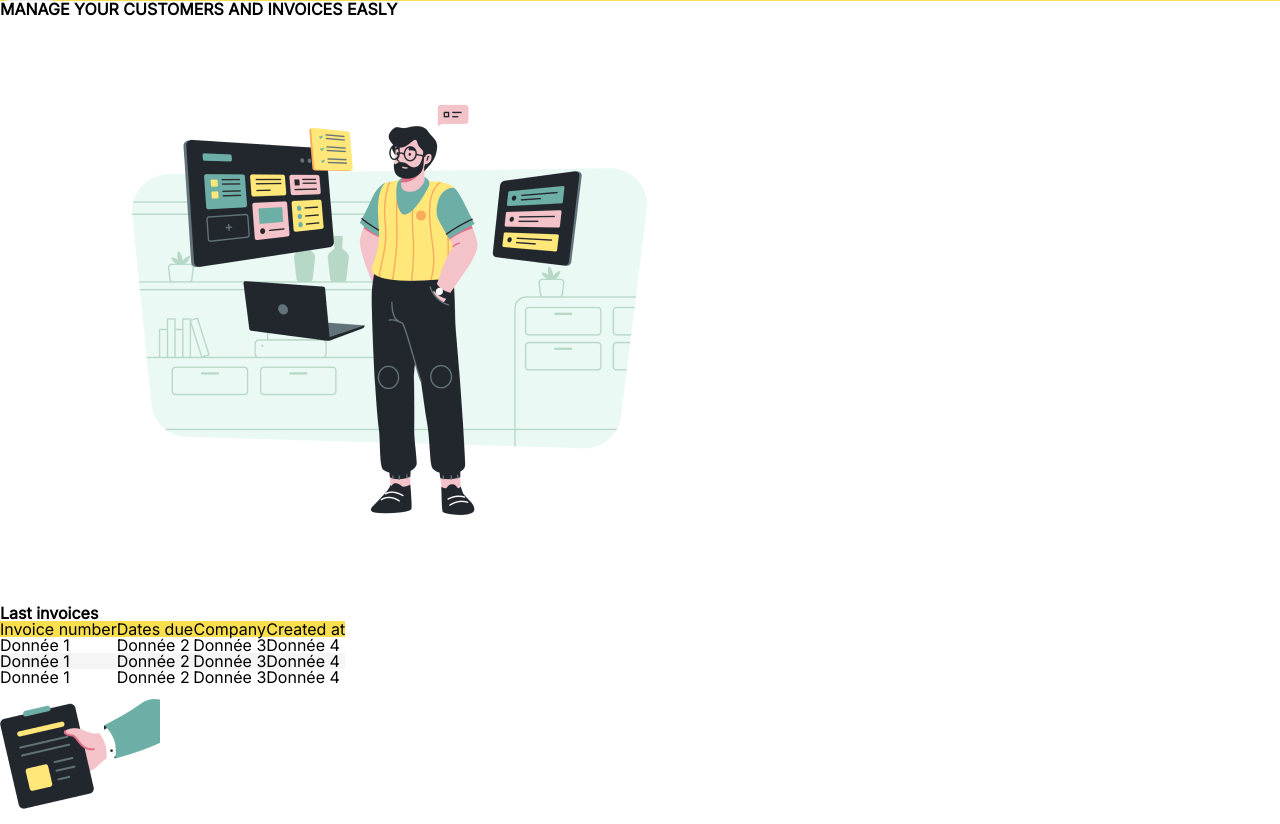
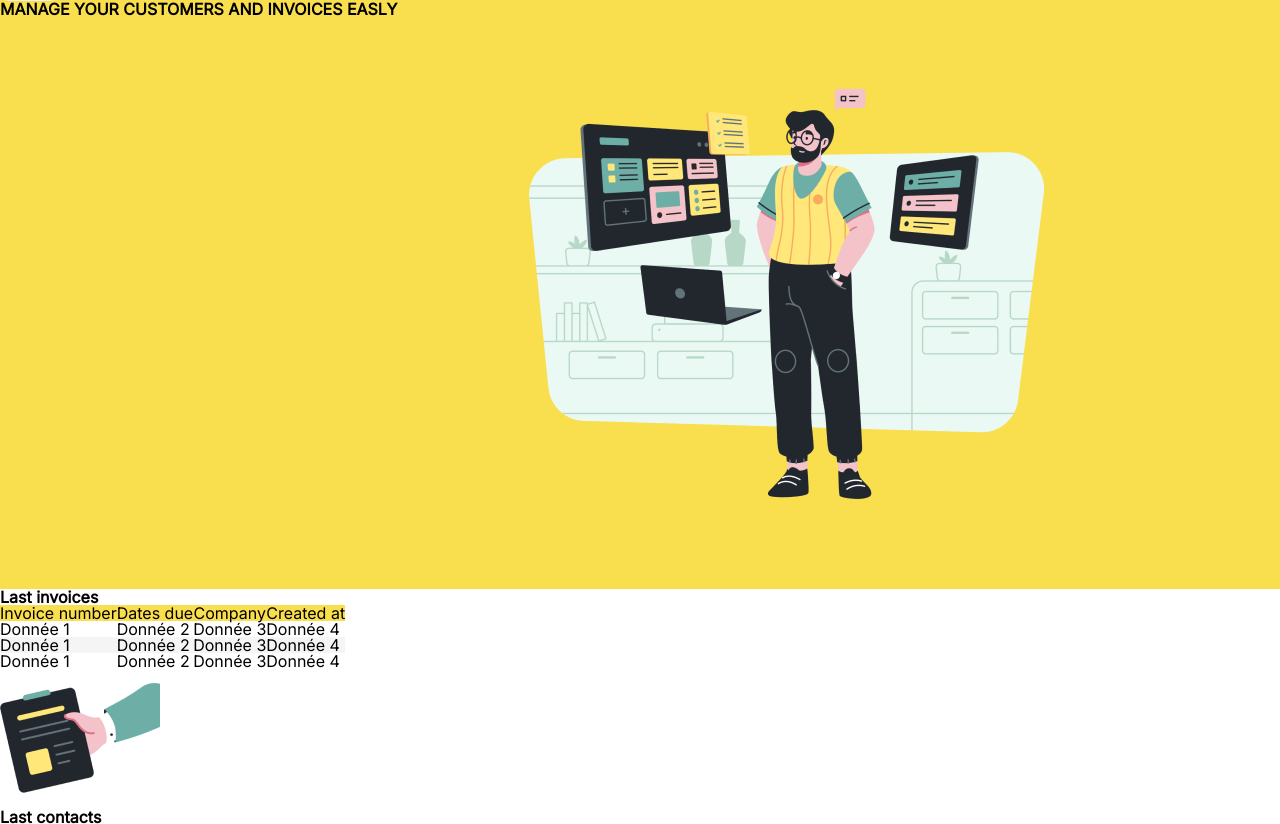
Before and after one commit to LinoLouka/Cogip_Challenge, a PHP site: page /Resources/views/home.php in a window 1280 px wide. Shown: the part 49-873 px from the top of the page. Run offline with PHP 8.4, Linux system fonts and the light colour scheme.

Commit message:
correction footer title+header home

```diff
--- a/Resources/views/home.php
+++ b/Resources/views/home.php
@@ -16,6 +16,7 @@
     <?php
     require './header.php';
     ?>
+    <div class="header-title-img">
         <div class="header__title">
             <h2>MANAGE YOUR
                 CUSTOMERS AND
@@ -23,6 +24,7 @@
         </div>
         <div class="header__img">
             <img src="../../public/assets/img/img-header.png" alt="img par défault">
+        </div>
     </div>
     <section class="section">
         <div class="section-invoices">
```
Also changed, not shown: public/assets/css/style.css, public/assets/scss/style.scss, 1 other file. Lines whose indentation alone changed are shown as unchanged.
